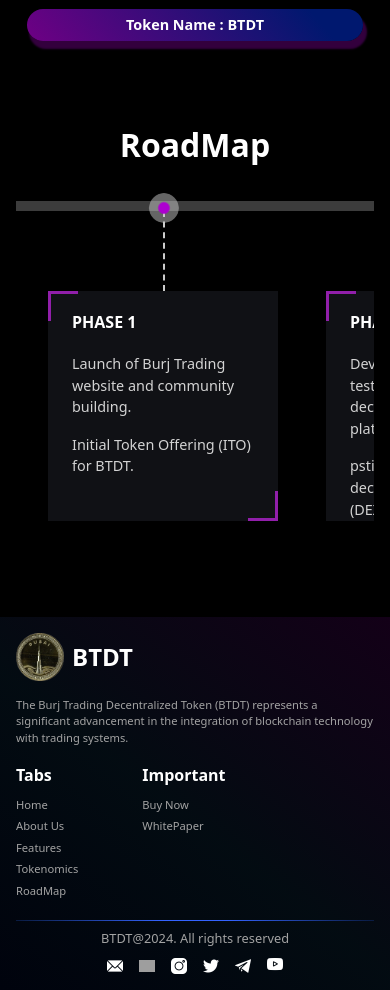
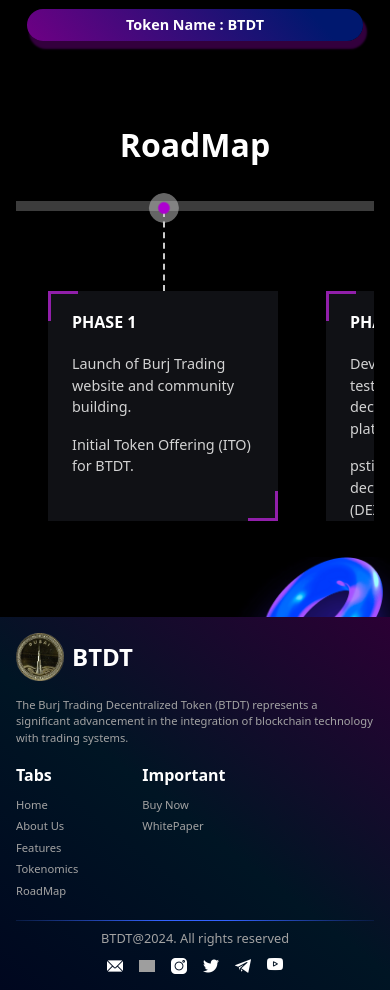
Before and after one commit to Drcodepro/Burj_Token, a React (Vite) app: page / in a window 390 px wide. Shown: the part 4160-5150 px from the top of the page. Built offline with nearby package versions, Linux system fonts and the light colour scheme; grey boxes are pictures that could not be loaded.

Commit message:
new changes

```diff
--- a/src/Component/All_css/Footer.css
+++ b/src/Component/All_css/Footer.css
@@ -5,7 +5,7 @@
     flex-direction: column;
     width: 100%;
     box-sizing: border-box;
-    background: linear-gradient(38deg, rgba(0, 14, 61, 0.211) 0%, rgba(14, 55, 85, 0.208) 47%, rgba(93, 0, 112, 0.208) 100%);
+    background: linear-gradient(38deg, rgb(0, 7, 31) 0%, rgb(0, 21, 36) 47%, rgb(43, 0, 52) 100%);
     padding-top: 1rem;
     color: white;
     padding-left: 2rem;
--- a/src/Component/All_css/RoadMap.css
+++ b/src/Component/All_css/RoadMap.css
@@ -1,15 +1,34 @@
 
 
 .RoadMapSection{
+  position: relative;
   width: 100%;
   padding-left:0rem 2rem;
-  margin-bottom: 5rem;
+  padding-bottom: 5rem;
   display: flex;
   flex-direction: column;
   justify-content: center;
   align-items: center;
   gap: 2rem;
   box-sizing: border-box;
+  overflow: hidden;
+}
+
+#circle-shape{
+  position:absolute;
+  width: 25rem;
+  z-index:-1;
+  animation: circle_animate linear 2s alternate-reverse infinite;
+}
+@keyframes circle_animate{
+  0%{
+    top: 75%;
+    right: -6%;
+  }
+  100%{
+    top: 80%;
+    right: -6%;
+  }
 }
 
 .RoadMapSection .roadmap_heading{
@@ -185,14 +204,44 @@
 }
 
 
+@media (max-width:900px) {
+  #circle-shape{
+    width: 20rem;
+  }
+  @keyframes circle_animate{
+    0%{
+      top: 75%;
+      right: -7%;
+    }
+    100%{
+      top: 80%;
+      right: -7%;
+    }
+  }
+}
+
 @media (max-width:640px) {
+  #circle-shape{
+    width: 12rem;
+    animation-duration: 1.2s;
+  }
+  @keyframes circle_animate{
+    0%{
+      top:87%;
+      right: -9%;
+    }
+    100%{
+      top: 89%;
+      right: -9%;
+    }
+  }
   .RoadMapSection .roadmap_heading{
     font-size: 2.5rem;
   }
   .RoadMapSection{
     padding: 0rem 1rem;
     gap:0rem;
-    margin-bottom: 3rem;
+    padding-bottom: 3rem;
 
   }
 
--- a/src/Component/Footer.jsx
+++ b/src/Component/Footer.jsx
@@ -13,7 +13,6 @@ export default function Footer() {
   return (
     <div className="Home_footer_section" id="footer">
       <div className="footer_mainContent">
-
         <div className="Home_footer_info">
           <div className="Home_Footer_logo_container">
            <img src={burj_logo}  loading="lazy" alt="" />
--- a/src/Component/RoadMap.jsx
+++ b/src/Component/RoadMap.jsx
@@ -1,9 +1,11 @@
-import React from "react";
 import "./All_css/RoadMap.css";
+import circle_shape from "../assets/Image/circle_shape.png";
 
 const RoadMap = () => {
   return (
     <div className="RoadMapSection" id="RoadMapSection">
+        <img src={circle_shape} alt="circle-dot" id="circle-shape"/>
+
       <h1 className="roadmap_heading">RoadMap</h1>
 
       <div className="outer_roadmap_container">
```
Also changed, not shown: src/assets/Image/circle_shape.png (added).
